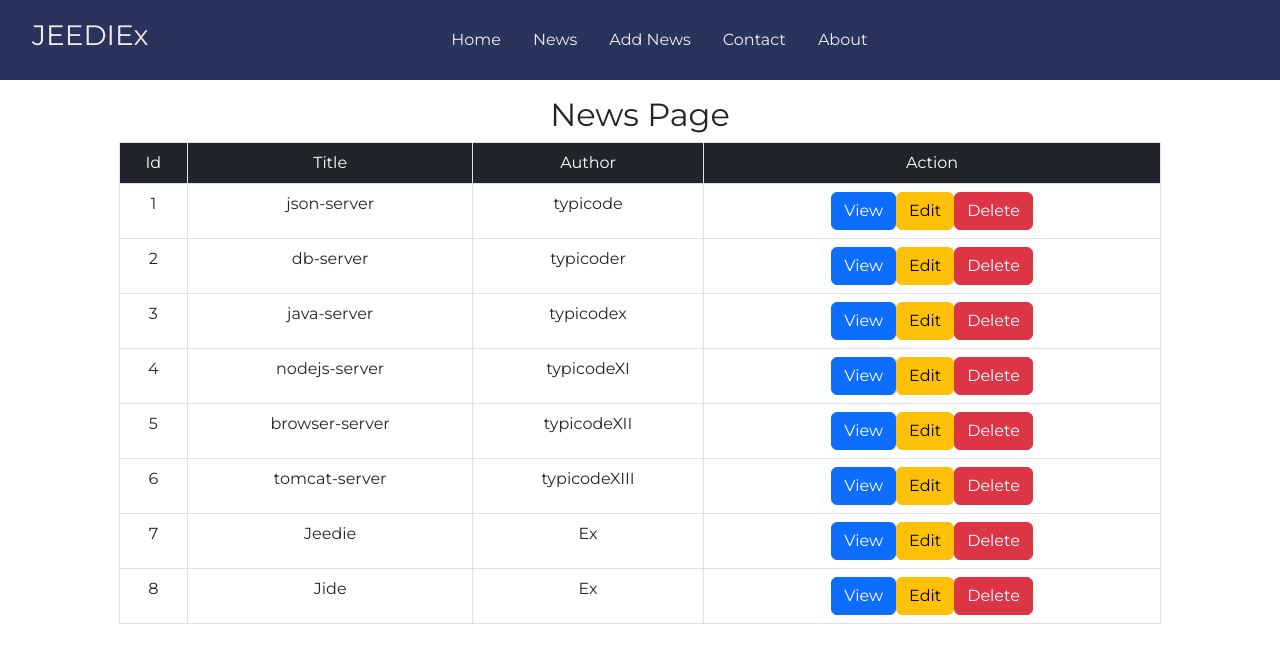
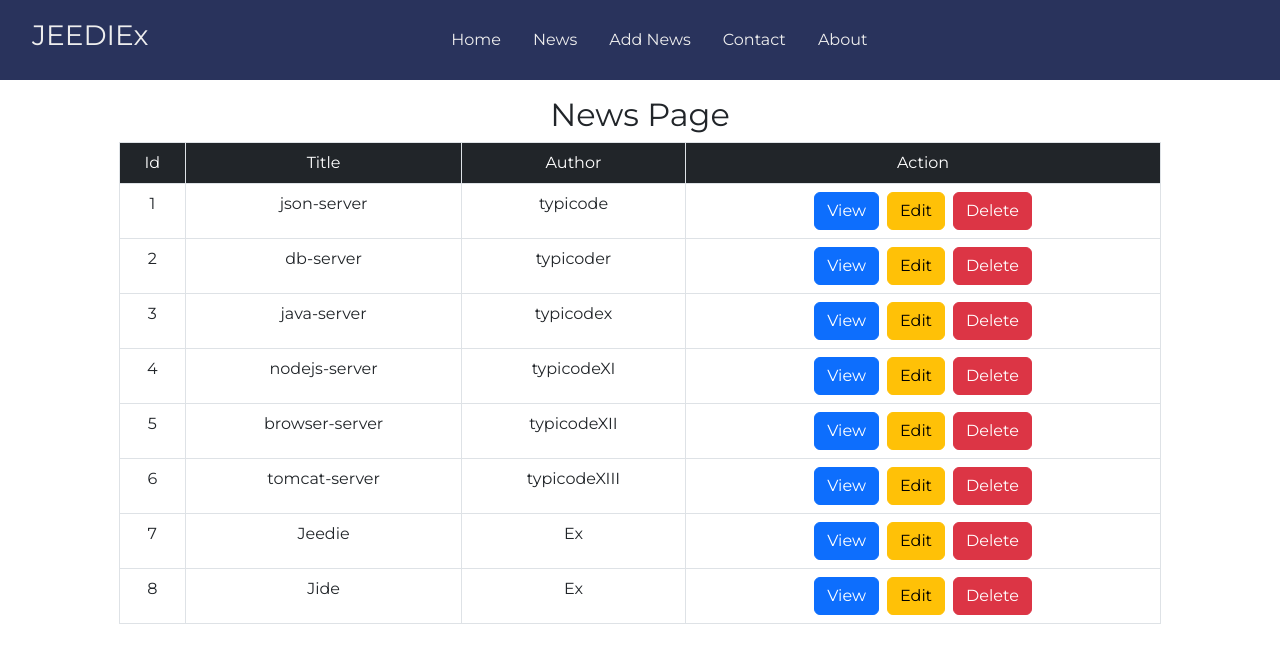
Before and after one commit to Enowizzy/react-app, a React (Create React App) app: page /news in a window 1280 px wide. Shown: the top 654 px of the page. Built offline with nearby package versions, Linux system fonts and the light colour scheme; data requests are answered from the project's data file.

Commit message:
buttons space

```diff
--- a/src/user/components/news/news.js
+++ b/src/user/components/news/news.js
@@ -32,8 +32,8 @@ const News = () => {
                                 <td>{news_list$.author_first_name}</td>
                                 <td>{news_list$.author_last_name}</td>
                                 <td>
-                                    <a href="view" className="btn btn-primary">View</a>
-                                    <a href="edit" className="btn btn-warning">Edit</a>
+                                    <a href="view" className="btn btn-primary me-2">View</a>
+                                    <a href="edit" className="btn btn-warning me-2">Edit</a>
                                     <a href="delete" className="btn btn-danger">Delete</a>
                                 </td>
                             </tr>
```
